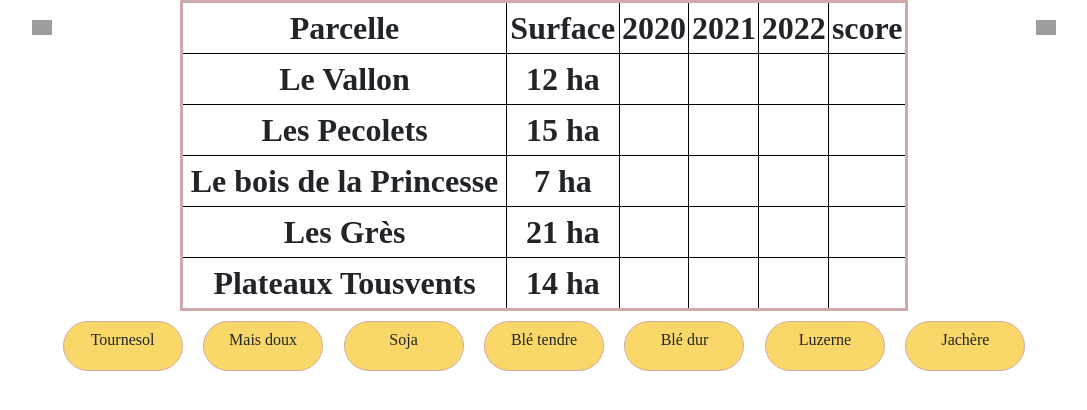
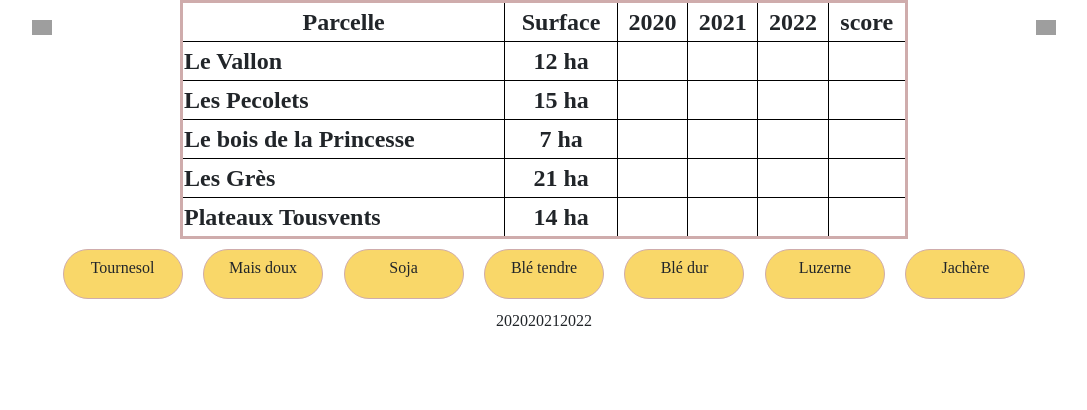
Before and after one commit to Paul-Edouard-Boudier/Alpha, a Django app: page / in a window 1280 px wide. Shown: the part 176-586 px from the top of the page, without its empty margins (96-1183 px from the left). Run offline with Django 3.2, Linux system fonts and the light colour scheme; data comes from the database, SQL or seed files in the repository; both versions use the stored data as it was after the commit; lists and menus that the app fills with data are empty; some libraries are stand-ins or nearby versions; grey boxes are pictures that could not be loaded.

Commit message:
finalisation appli

```diff
--- a/alpha/static/alpha.js
+++ b/alpha/static/alpha.js
@@ -56,7 +56,8 @@
 				st = '<img src=/static/images/snow.png width="30px" height="30px">';
 		  	cellule.html('<div class="removable">'+draggable.text()+bh+st+'</div>');
 		  	cellule.attr ('data-culture', draggable.text());
-		  	$('#as'+cellule.data ('idparc')).html(resData.alpha_score);
+		  	if (resData.note_rotation > -1)
+		  		$('#as'+cellule.data ('idparc')).html(resData.alpha_score);
 		  	camenbert (cellule.data ('annee'));
 		},
 			error:function(exception){
@@ -78,5 +79,88 @@
 
 function camenbert (annee)
 {
-	alert(annee);
+	var cumuls ={};
+	$('*[data-annee="'+annee+'"]').each(function () {
+		//debugger;
+		var culture = $(this).attr('data-culture');
+		if (culture in cumuls)
+			{
+				cumuls[culture] += parseInt($(this).attr('data-surface'));
+			}
+		else
+		{
+			cumuls[culture] = parseInt($(this).attr('data-surface'));
+		}
+	});
+
+
+
+// set the dimensions and margins of the graph
+const width = 300,
+    height = 300,
+    margin = 40;
+
+// The radius of the pieplot is half the width or half the height (smallest one). I subtract a bit of margin.
+const radius = Math.min(width, height) / 2 - margin;
+
+$('#svg'+annee).html("");
+
+// append the svg object to the div called 'my_dataviz'
+
+
+const svg = d3.select('#svg'+annee)
+  .append("svg")
+    .attr("width", width)
+    .attr("height", height)
+  .append("g")
+    .attr("transform", `translate(${width/2}, ${height/2})`);
+
+
+// set the color scale
+const color = d3.scaleOrdinal()
+  .domain(["a", "b", "c", "d", "e", "f"])
+  .range(d3.schemeDark2);
+
+// A function that create / update the plot for a given variable:
+function update(data) {
+
+  // Compute the position of each group on the pie:
+  const pie = d3.pie()
+    .value(function(d) {return d[1]; })
+    .sort(function(a, b) { return d3.ascending(a.key, b.key);} ) // This make sure that group order remains the same in the pie chart
+  const data_ready = pie(Object.entries(data))
+
+  // map to data
+  const u = svg.selectAll("path")
+    .data(data_ready)
+
+  // Build the pie chart: Basically, each part of the pie is a path that we build using the arc function.
+  u
+    .join('path')
+    .transition()
+    .duration(1000)
+    .attr('d', d3.arc()
+      .innerRadius(0)
+      .outerRadius(radius)
+    )
+    .attr('fill', function(d){ return(color(d.data[0])) })
+    .attr("stroke", "white")
+    .style("stroke-width", "2px")
+    .style("opacity", 1)
+	.append('text')
+  	.text(function(d){ return d.data[0]})
+  	.attr("transform", function(d) { return "translate(" + arcGenerator.centroid(d) + ")";  })
+  .style("text-anchor", "middle")
+  .style("font-size", 17)
+
 }
+
+// Initialize the plot with the first dataset
+update(cumuls)
+
+
+
+
+
+
+}
--- a/alpha/static/style.css
+++ b/alpha/static/style.css
@@ -46,7 +46,7 @@
 .tableparc
 {
     border-collapse: collapse;
-    font-size: 200%;
+    font-size: 150%;
     width: 80%;
     border: 3px #cfacac solid;
 }
--- a/alpha/templates/alpha/index.html
+++ b/alpha/templates/alpha/index.html
@@ -7,6 +7,7 @@
 
 <section class="one">
 {% csrf_token %}
+<script src="https://d3js.org/d3.v6.js"></script>
 	<div class="table__design">
 		<div class="choose">
                     <a href="#"><img src="{% static 'images/inf.png' %}" alt="<" width="20px"></a>
@@ -25,7 +26,7 @@
 		    <tbody>
 			{% for p in parcelles %}
 			<tr>
-			    <th class="table_cellule--form" scope="col"> 	{{p.name}}</th>
+			    <th class="table_cellule--form" scope="col" style="text-align:left"> 	{{p.name}}</th>
 			    <th class="table_cellule--form" scope="col"> {{p.taille}} ha</th>
 			    {% for annee in annees %}
 			    <td class="draggable-receptacle table_cellule--form" id="{{p.id}}-{{annee.name}}" data-idparc="{{p.id}}" data-surface="{{p.taille}}" data-culture="" data-annee="{{annee.name}}"></td>
@@ -47,5 +48,12 @@
 
 	        </div>
     	</div>
+    	<div class="icon__bloc">
+    	{% for annee in annees %}
+    		<div style="text-align:center;">{{ annee.name }}
+			    <div id="svg{{ annee.name }}"></div>
+			</div>
+		{% endfor %}
+    	</div>
 </section>
 {% endblock %}
--- a/alpha/views.py
+++ b/alpha/views.py
@@ -33,7 +33,7 @@
     id_parcelle, annee = request.POST.dict()['cellule'].split('-')
     culture = request.POST.dict()['culture']
     parcelle = Parcelle.objects.get(id=id_parcelle)
-    note_rotation = None
+    note_rotation = -1
     update_parcel(parcelle, annee, culture)
     if len(parcelle.annee_semence.keys()) == 3:
         note_rotation = get_note_rotation(parcelle)
@@ -47,9 +47,9 @@
     data_user.semis = f"{data_user.semis}/{annee}"
     data_user.semis = datetime.strptime(data_user.semis, '%d/%m/%Y')
     if data_user.annee_recolte == 'n':
-        data_user.recolte = f"{data_user.recolte}/{annee}"
+        data_user.recolte = f"{data_user.recolte}/{int(annee)}"
     else:
-        data_user.recolte = f"{data_user.recolte}/{annee + 1}"
+        data_user.recolte = f"{data_user.recolte}/{int(annee) + 1}"
     data_user.recolte = datetime.strptime(data_user.recolte, '%d/%m/%Y')
     somme_cum_pluvio, somme_cum_temp = evaluation.cumulated_sum(data, data_user.semis, data_user.recolte,
                                                                 int(data_user.temperature_base))
```
Also changed, not shown: db.sqlite3.
